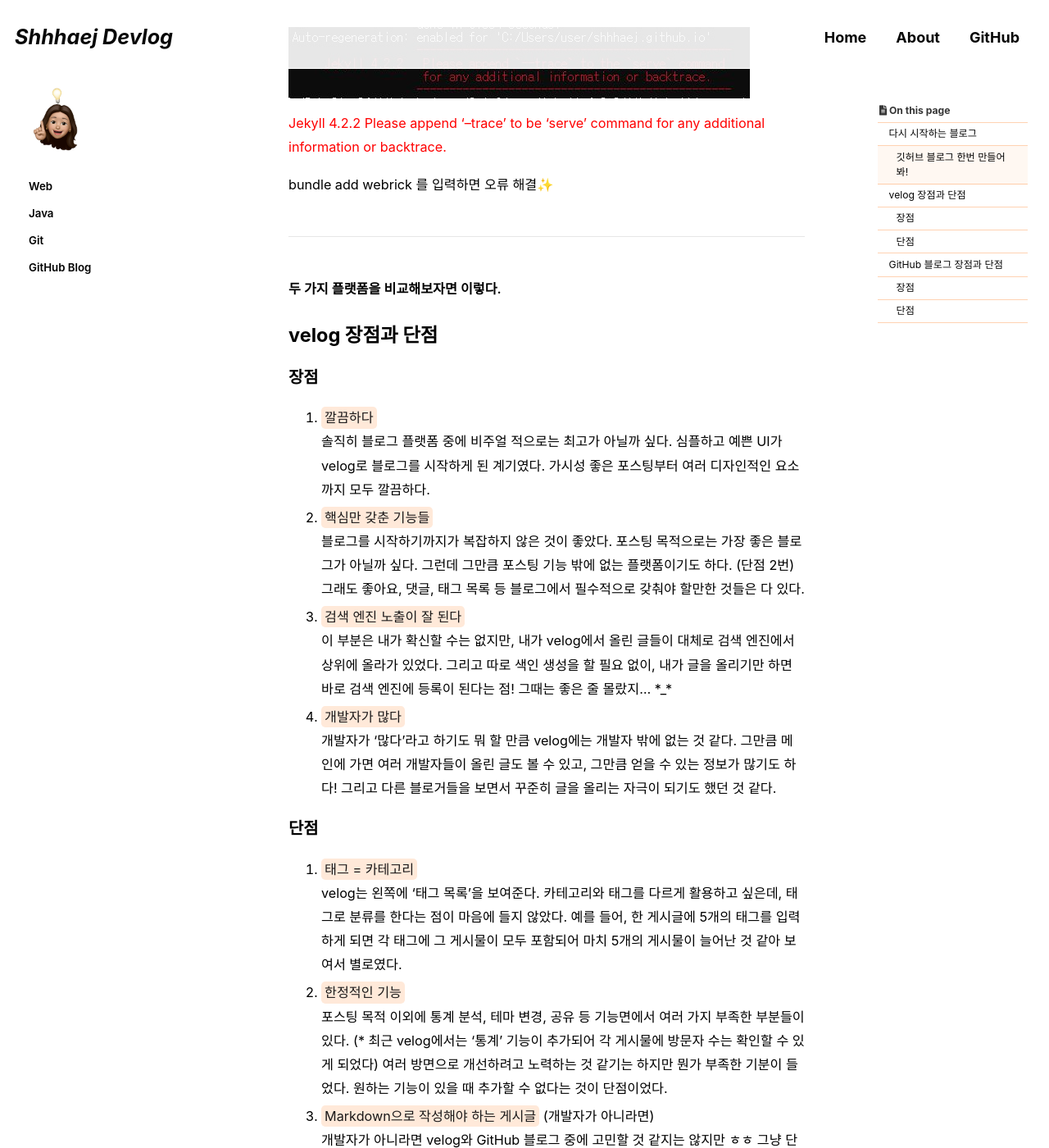
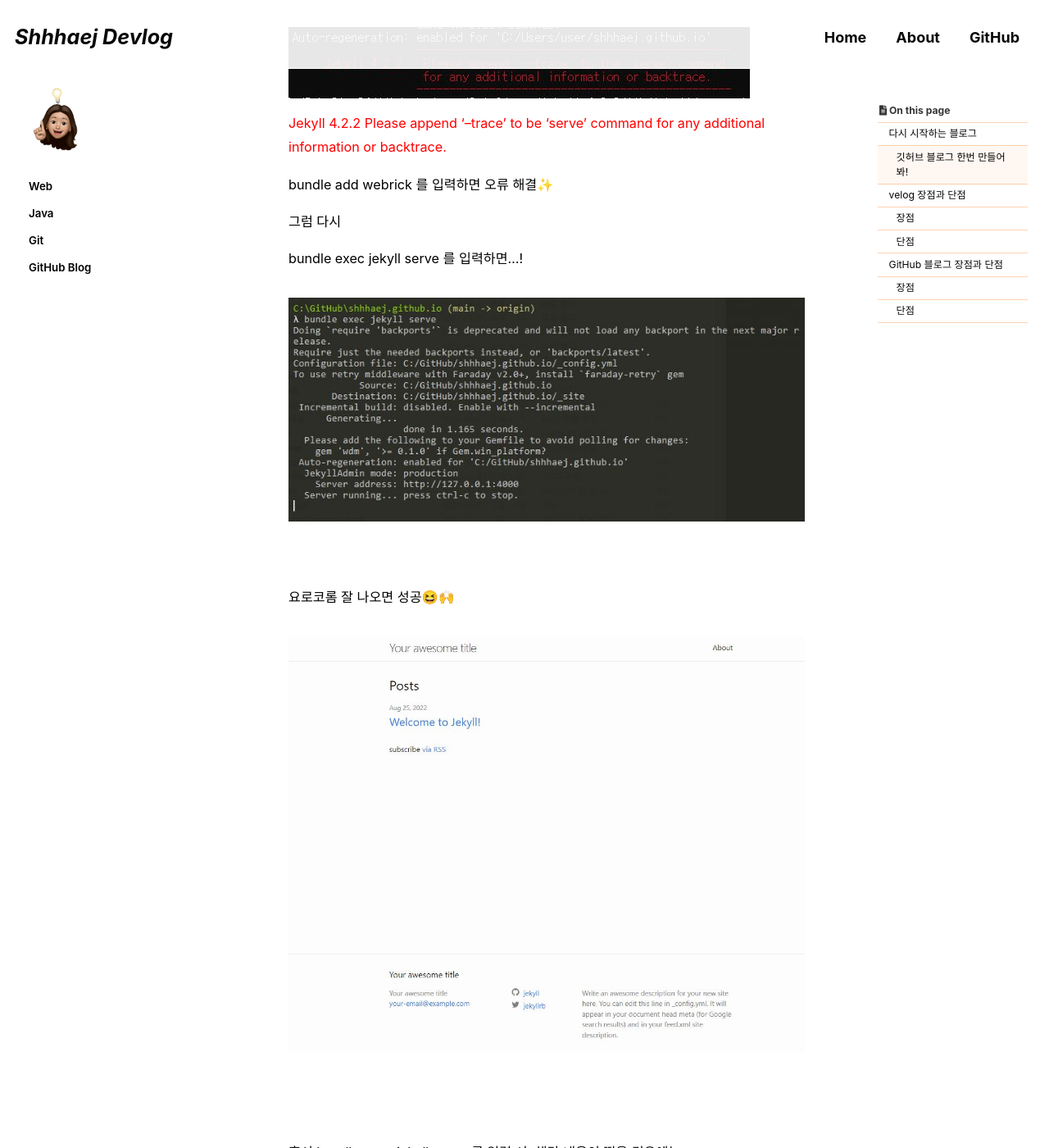
Before and after one commit to shhhaej/shhhaej.github.io, a Jekyll site: the page built from _posts/2021-09-05-github-blog-1.md, in a window 1280 px wide and 1400 px high, scrolled down 5779 px. Shown: the whole window at 82% size. Built offline with Jekyll 4.4.1, drawn with Linux system fonts in a browser that asks for light colours; cached includes are drawn as plain includes; some web fonts are replaced; comment, search, counter and statistics services are not loaded; some of the changed text lies outside the part shown.

Commit message:
recommit.

```diff
--- a/_posts/2021-09-05-github-blog-1.md
+++ b/_posts/2021-09-05-github-blog-1.md
@@ -192,7 +192,34 @@ Jekyll 4.2.2  Please append '--trace' to be 'serve' command for any additional i
 bundle add webrick 를 입력하면 오류 해결✨
 
 
+그럼 다시
 
+bundle exec jekyll serve 를 입력하면...!
+
+![bundle](../assets/images/posts_img/github-blog/bundle-1.JPG)
+
+<br>
+
+요로코롬 잘 나오면 성공😆🙌
+
+![jekyll](../assets/images/posts_img/github-blog/jekyll.JPG)
+
+
+<br>
+<br>
+
+혹시 bundle exec jekyll serve 를 입력 시,
+해당 내용이 떴을 경우에는
+![conflict](../assets/images/posts_img/github-blog/conflict.JPG)
+
+
+
+<br>
+<br>
+<br>
+
+
+- <mark></mark>
 ---
 
 **두 가지 플랫폼을 비교해보자면 이렇다.**
```
Also changed, not shown: assets/images/posts_img/github-blog/bundle-1.JPG (added), assets/images/posts_img/github-blog/bundle-2.jpg (added), assets/images/posts_img/github-blog/conflict.JPG (added), assets/images/posts_img/github-blog/jekyll.JPG (added).
